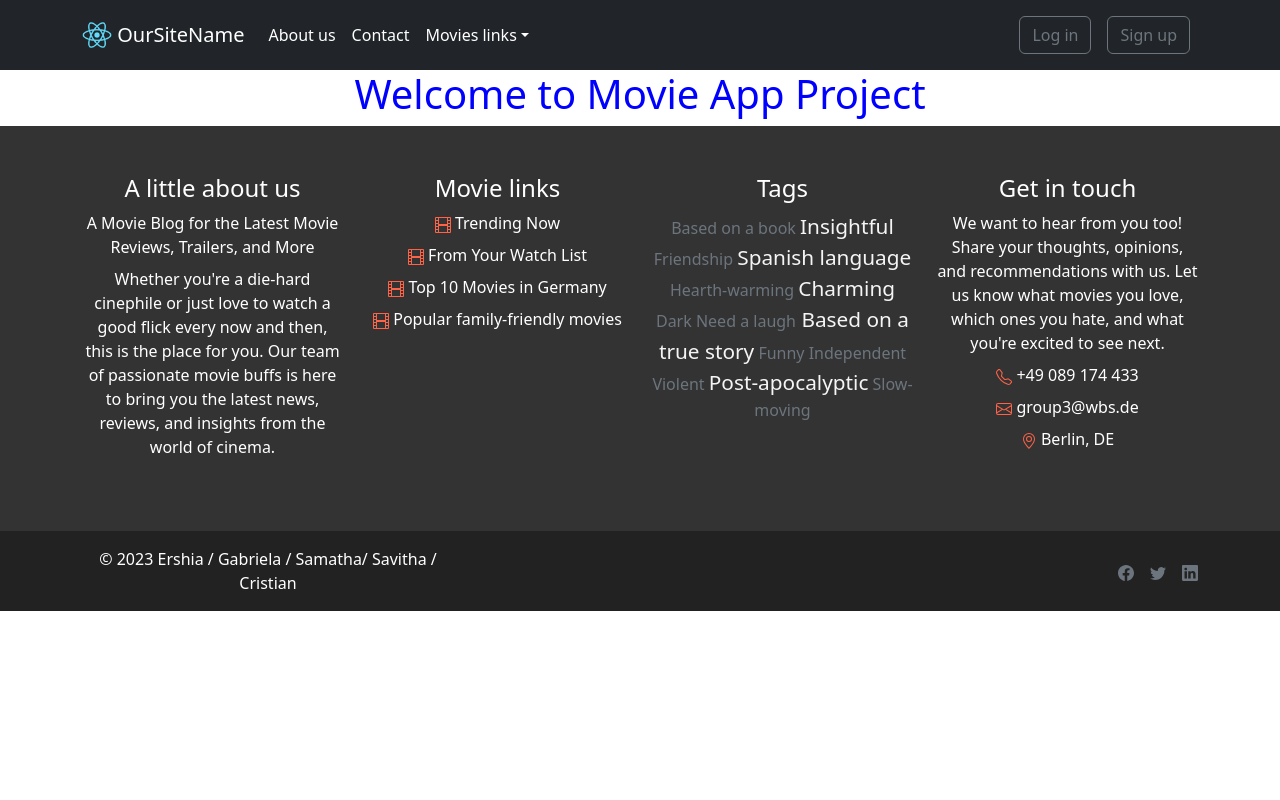
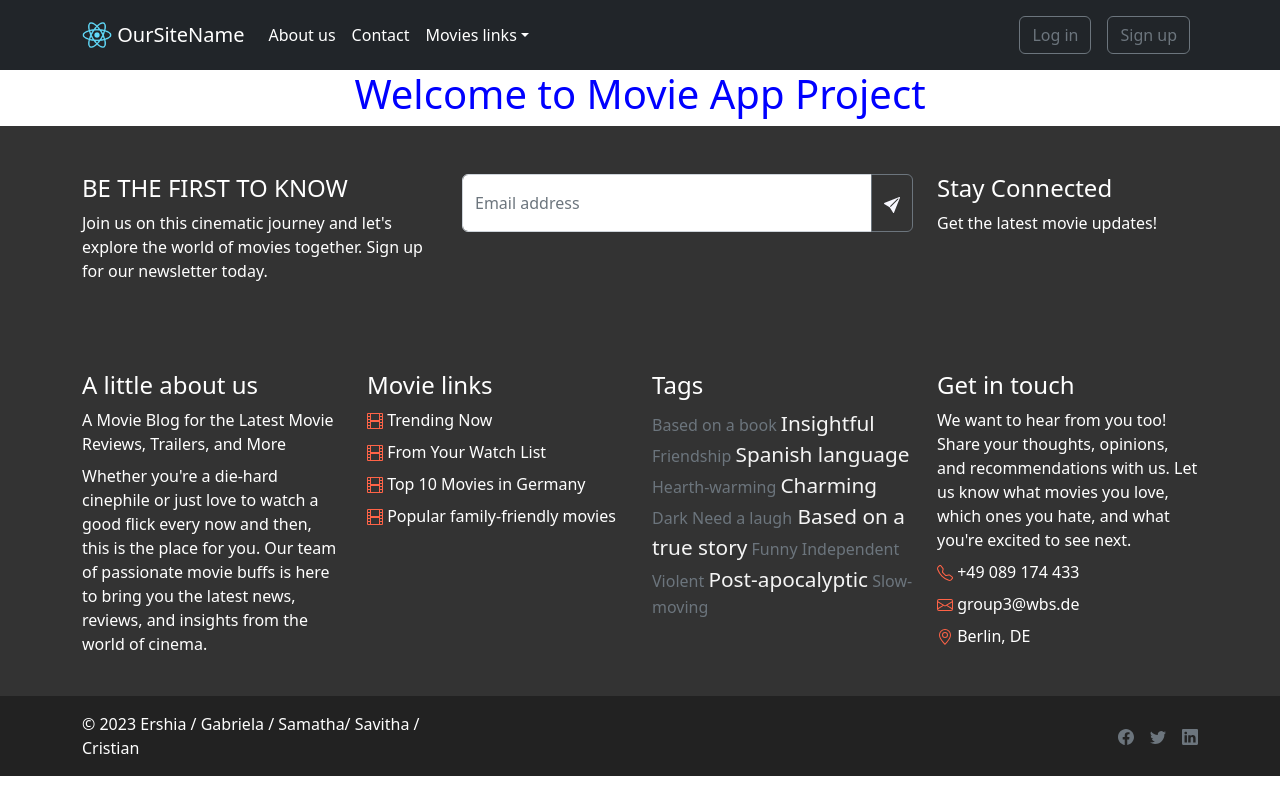
Before and after one commit to SK-tec/Movieapp_G3, a React (Create React App) app: page / in a window 1280 px wide. Built offline with nearby package versions, Linux system fonts and the light colour scheme.

Commit message:
footer_v2

```diff
--- a/src/App.css
+++ b/src/App.css
@@ -17,6 +17,18 @@
 #footer {
   background-color: #333;
   color: white;
+  text-align: left;
+}
+#footer .py-5{
+  padding-bottom: 1rem!important;
+}
+#footer .input-group>.form-control, .input-group>.form-floating, .input-group>.form-select{
+  height: calc(3.5rem + 2px);
+
+}
+#footer .first_class {
+  padding-bottom: 21px;
+  border-bottom: 1px solid #444;
 }
 #footer .gigi-footer{
   color:white;
--- a/src/components/Footer.js
+++ b/src/components/Footer.js
@@ -1,13 +1,61 @@
 import React from "react";
-import Container from 'react-bootstrap/Container';
-import Nav from 'react-bootstrap/Nav';
-import Navbar from 'react-bootstrap/Navbar';
+
+import Form from 'react-bootstrap/Form';
+import InputGroup from 'react-bootstrap/InputGroup';
+import Button from 'react-bootstrap/Button';
 
 
 export default function Footer(){
     return (
 
         <footer id="footer">
+
+<div class="container gigi-footer">
+          <div class="row row-cols-1 row-cols-sm-2 row-cols-md-5 py-5">
+
+          <div class="col-lg-4 col-md-8 col-xs-12 mb-3">
+              <h4>BE THE FIRST TO KNOW</h4>
+              <ul class="nav flex-column">
+                <li class="nav-item mb-2">Join us on this cinematic journey and let's explore the world of movies together. Sign up for our newsletter today.</li>
+
+
+              </ul>
+            </div>
+
+
+            <div class="col-lg-5 col-md-8 col-xs-12 mb-3">
+
+      <InputGroup className="mb-3">
+        <Form.Control
+          placeholder="Email address"
+          aria-label="Email address"
+          aria-describedby="basic-addon2"
+        />
+        <Button variant="outline-secondary" id="button-addon2">
+        <svg xmlns="http://www.w3.org/2000/svg" width="16" height="16" fill="GhostWhite" class="bi bi-send-fill" viewBox="0 0 16 16">
+  <path d="M15.964.686a.5.5 0 0 0-.65-.65L.767 5.855H.766l-.452.18a.5.5 0 0 0-.082.887l.41.26.001.002 4.995 3.178 3.178 4.995.002.002.26.41a.5.5 0 0 0 .886-.083l6-15Zm-1.833 1.89L6.637 10.07l-.215-.338a.5.5 0 0 0-.154-.154l-.338-.215 7.494-7.494 1.178-.471-.47 1.178Z"/>
+</svg>
+        </Button>
+      </InputGroup>
+
+            </div>
+
+
+
+            <div class="col-lg-3 col-md-8 col-xs-12 mb-3">
+              <h4>Stay Connected</h4>
+              <ul class="nav flex-column">
+              <li class="nav-item mb-2">Get the latest movie updates! </li>
+
+
+
+
+
+              </ul>
+            </div>
+          </div>
+        </div>
+
       <div class="container gigi-footer">
           <div class="row row-cols-1 row-cols-sm-2 row-cols-md-5 py-5">
 
```
Also changed, not shown: src/components/Header.js (+0 -43 lines).
